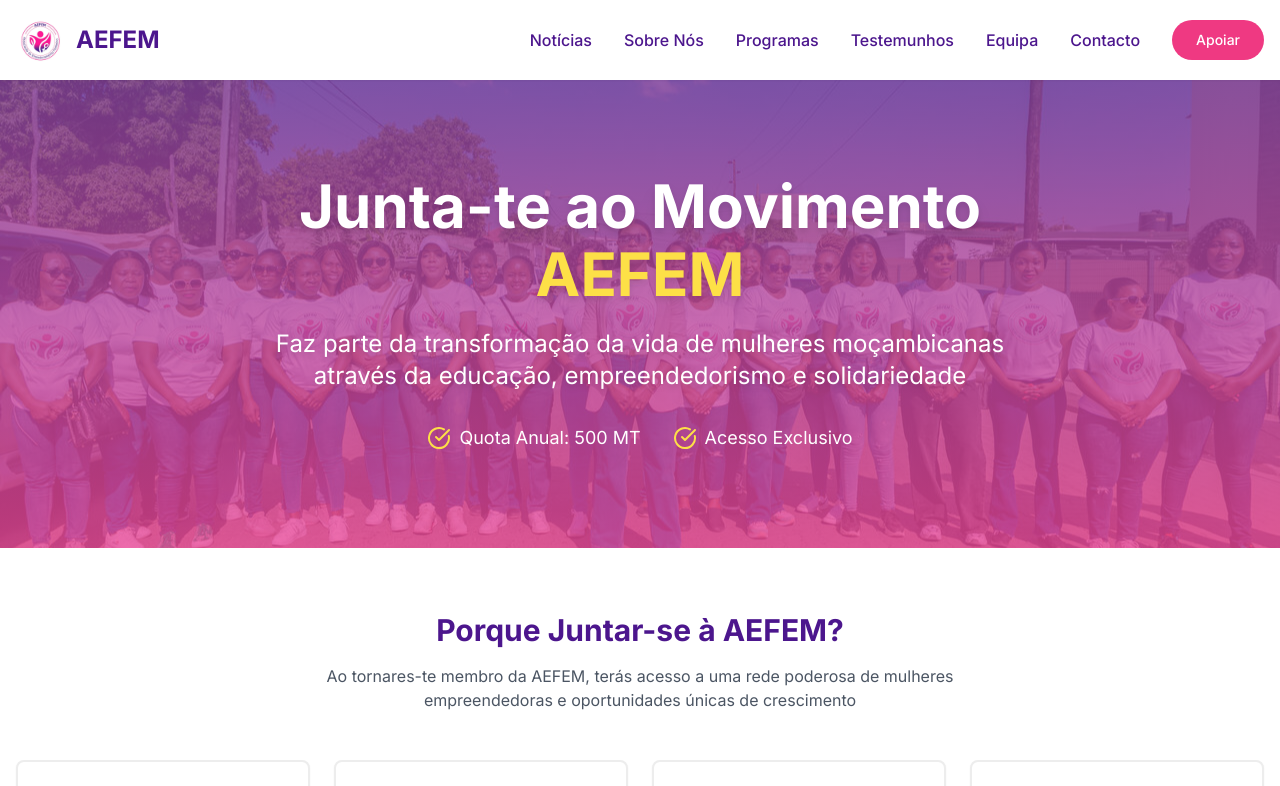
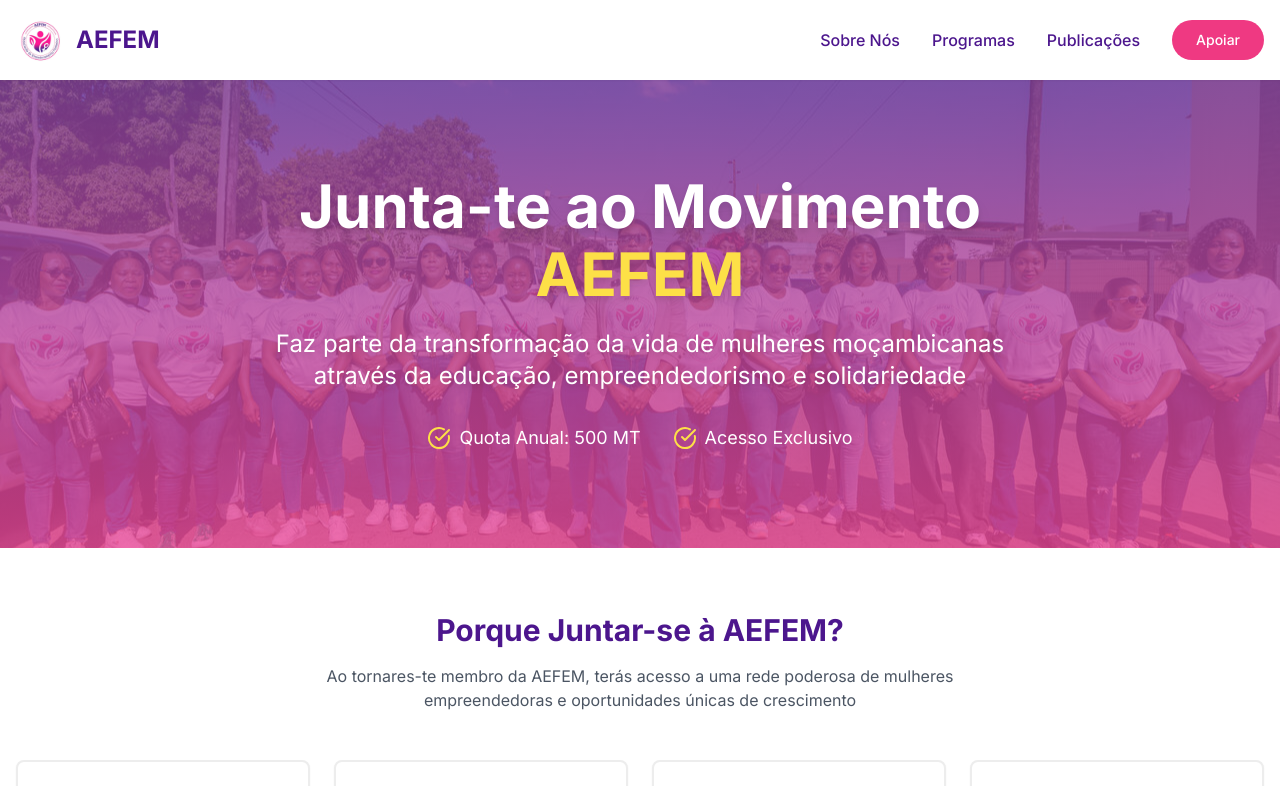
Before and after one commit to Dev-Ruco/aefem-empower-landing-page, a React (Vite) app: page /cadastro in a window 1280 px wide. Shown: the top 786 px of the page. Built offline with nearby package versions, Linux system fonts and the light colour scheme.

Commit message:
Refactor: Simplify header navigation
Reduced the header menu to include only "Sobre Nós", "Programas", and "Publicações".

```diff
--- a/src/components/Header.tsx
+++ b/src/components/Header.tsx
@@ -22,23 +22,14 @@ const Header = () => {
 
           {/* Desktop Navigation */}
           <nav className="hidden md:flex items-center space-x-8">
-            <a href="#noticias" className="text-aefem-purple hover:text-aefem-pink transition-colors font-medium">
-              Notícias
-            </a>
             <a href="#sobre" className="text-aefem-purple hover:text-aefem-pink transition-colors font-medium">
               Sobre Nós
             </a>
             <a href="#programas" className="text-aefem-purple hover:text-aefem-pink transition-colors font-medium">
               Programas
             </a>
-            <a href="#testemunhos" className="text-aefem-purple hover:text-aefem-pink transition-colors font-medium">
-              Testemunhos
-            </a>
-            <a href="#equipa" className="text-aefem-purple hover:text-aefem-pink transition-colors font-medium">
-              Equipa
-            </a>
-            <a href="#contacto" className="text-aefem-purple hover:text-aefem-pink transition-colors font-medium">
-              Contacto
+            <a href="#publicacoes" className="text-aefem-purple hover:text-aefem-pink transition-colors font-medium">
+              Publicações
             </a>
             <Button className="bg-aefem-pink hover:bg-aefem-purple text-white rounded-full px-6">
               Apoiar
@@ -58,23 +49,14 @@ const Header = () => {
         {isMenuOpen && (
           <div className="md:hidden py-4 border-t border-gray-200">
             <nav className="flex flex-col space-y-4">
-              <a href="#noticias" className="text-aefem-purple hover:text-aefem-pink transition-colors font-medium">
-                Notícias
-              </a>
               <a href="#sobre" className="text-aefem-purple hover:text-aefem-pink transition-colors font-medium">
                 Sobre Nós
               </a>
               <a href="#programas" className="text-aefem-purple hover:text-aefem-pink transition-colors font-medium">
                 Programas
               </a>
-              <a href="#testemunhos" className="text-aefem-purple hover:text-aefem-pink transition-colors font-medium">
-                Testemunhos
-              </a>
-              <a href="#equipa" className="text-aefem-purple hover:text-aefem-pink transition-colors font-medium">
-                Equipa
-              </a>
-              <a href="#contacto" className="text-aefem-purple hover:text-aefem-pink transition-colors font-medium">
-                Contacto
+              <a href="#publicacoes" className="text-aefem-purple hover:text-aefem-pink transition-colors font-medium">
+                Publicações
               </a>
               <Button className="bg-aefem-pink hover:bg-aefem-purple text-white rounded-full px-6 w-fit">
                 Apoiar
```
